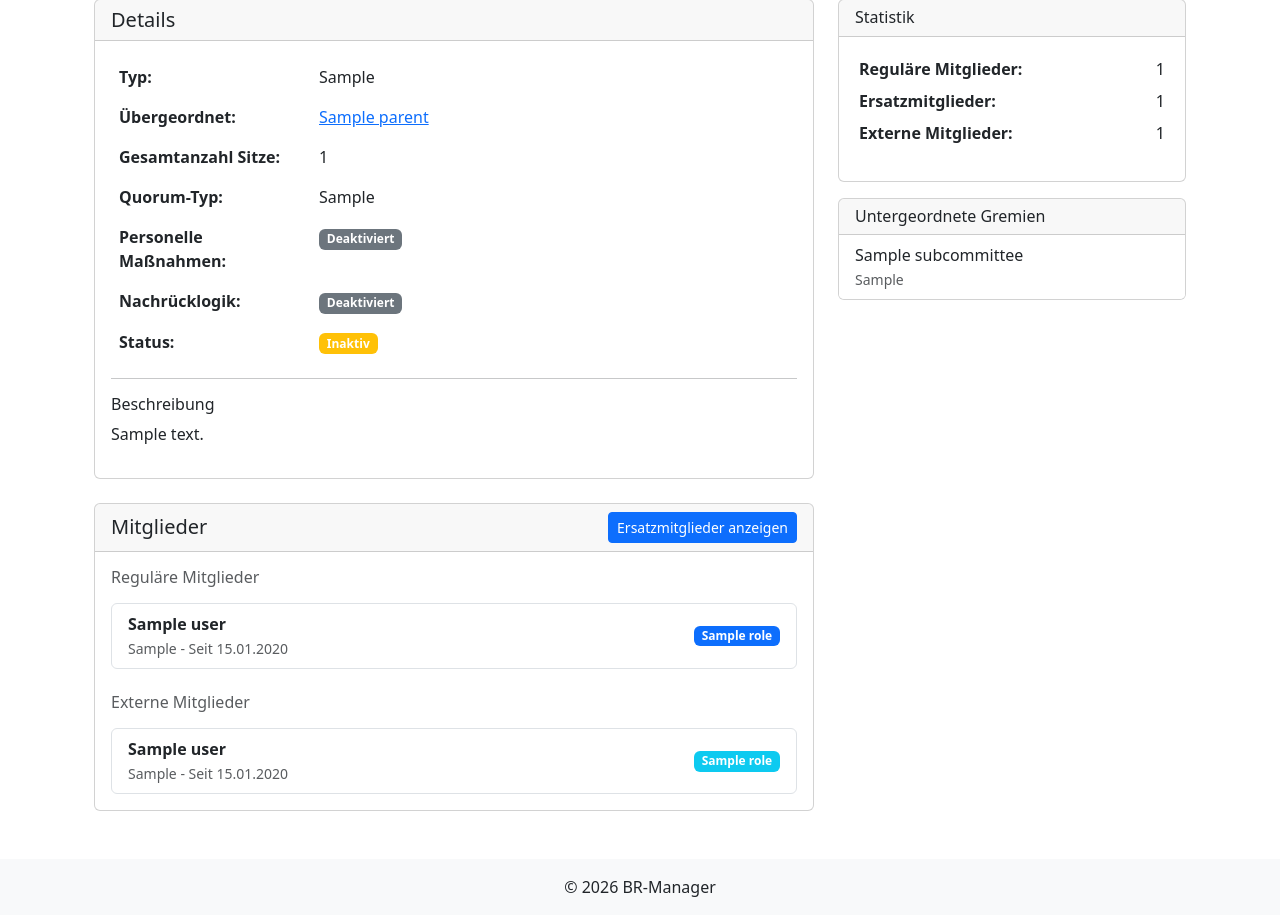
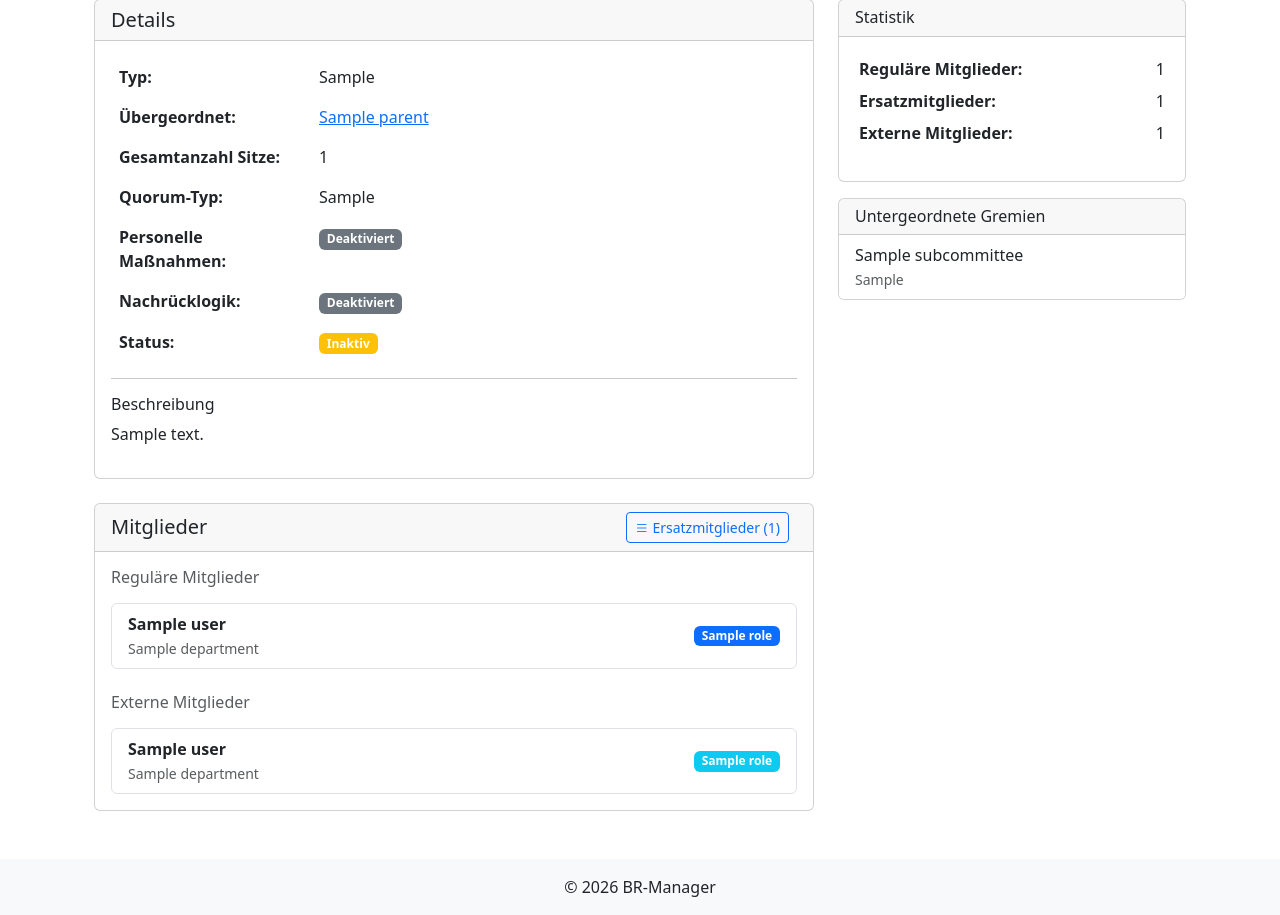
Before and after one commit to Cloud500/br_manager, a Django app: template apps/committees/templates/committees/committee_detail.html in a window 1280 px wide. Shown: the part 231-1146 px from the top of the page. Run offline with Django 5.2, Linux system fonts and the light colour scheme; the template is opened without the code that fills it: most values are stand-ins (such as "Sample title", 1, 10 or a date in 2020); some libraries are stand-ins or nearby versions.

Commit message:
feat(committees): enhance member display in templates
- add edit and remove buttons for members in committee_detail.html
- display user department in member list
- show member role badges in committee detail
- add substitute count badge in committee detail header
- replace start date with election list info in member_list.html

```diff
--- a/apps/committees/templates/committees/committee_detail.html
+++ b/apps/committees/templates/committees/committee_detail.html
@@ -99,9 +99,18 @@
             <div class="card">
                 <div class="card-header d-flex justify-content-between align-items-center">
                     <h5 class="mb-0">Mitglieder</h5>
-                    <a href="{% url 'committees:member_list' committee.pk %}" class="btn btn-sm btn-primary">
-                        Ersatzmitglieder anzeigen
+                    <div>
+                        {% if substitute_count > 0 %}
+                        <a href="{% url 'committees:member_list' committee.pk %}" class="btn btn-sm btn-outline-primary me-2">
+                            <i class="bi bi-list"></i> Ersatzmitglieder ({{ substitute_count }})
                         </a>
+                        {% endif %}
+                        {% if perms.committees.manage_members %}
+                        <a href="{% url 'committees:member_add' committee.pk %}" class="btn btn-sm btn-primary">
+                            <i class="bi bi-plus-circle"></i> Mitglied hinzufügen
+                        </a>
+                        {% endif %}
+                    </div>
                 </div>
                 <div class="card-body">
                     {% if regular_members or external_members %}
@@ -112,17 +121,30 @@
                         {% for membership in regular_members %}
                         <li class="list-group-item">
                             <div class="d-flex justify-content-between align-items-center">
-                                <div>
+                                <div class="flex-grow-1">
                                     <strong>{{ membership.user.get_full_name }}</strong>
-                                    <br>
+                                    {% if membership.user.profile.department %}
+                                        <br/>
                                         <small class="text-muted">
-                                        {{ membership.get_member_type_display }}
-                                        - Seit {{ membership.start_date|date:"d.m.Y" }}
+                                            {{ membership.user.profile.department }}
                                         </small>
+                                    {% endif %}
                                 </div>
+                                <div class="d-flex align-items-center gap-2">
                                     {% if membership.role %}
                                     <span class="badge bg-primary">{{ membership.role.name }}</span>
                                     {% endif %}
+                                    {% if perms.committees.manage_members %}
+                                    <a href="{% url 'committees:member_edit' committee.pk membership.pk %}"
+                                       class="btn btn-sm btn-outline-secondary" title="Bearbeiten">
+                                        <i class="bi bi-pencil"></i>
+                                    </a>
+                                    <a href="{% url 'committees:member_remove' committee.pk membership.pk %}"
+                                       class="btn btn-sm btn-outline-danger" title="Entfernen">
+                                        <i class="bi bi-trash"></i>
+                                    </a>
+                                    {% endif %}
+                                </div>
                             </div>
                         </li>
                         {% endfor %}
@@ -135,17 +157,30 @@
                         {% for membership in external_members %}
                         <li class="list-group-item">
                             <div class="d-flex justify-content-between align-items-center">
-                                <div>
+                                <div class="flex-grow-1">
                                     <strong>{{ membership.user.get_full_name }}</strong>
-                                    <br>
+                                    {% if membership.user.profile.department %}
+                                        <br/>
                                         <small class="text-muted">
-                                        {{ membership.get_member_type_display }}
-                                        - Seit {{ membership.start_date|date:"d.m.Y" }}
+                                            {{ membership.user.profile.department }}
                                         </small>
+                                    {% endif %}
                                 </div>
+                                <div class="d-flex align-items-center gap-2">
                                     {% if membership.role %}
                                     <span class="badge bg-info">{{ membership.role.name }}</span>
                                     {% endif %}
+                                    {% if perms.committees.manage_members %}
+                                    <a href="{% url 'committees:member_edit' committee.pk membership.pk %}"
+                                       class="btn btn-sm btn-outline-secondary" title="Bearbeiten">
+                                        <i class="bi bi-pencil"></i>
+                                    </a>
+                                    <a href="{% url 'committees:member_remove' committee.pk membership.pk %}"
+                                       class="btn btn-sm btn-outline-danger" title="Entfernen">
+                                        <i class="bi bi-trash"></i>
+                                    </a>
+                                    {% endif %}
+                                </div>
                             </div>
                         </li>
                         {% endfor %}
@@ -153,7 +188,12 @@
                     {% endif %}
 
                     {% else %}
-                    <p class="text-muted">Keine Mitglieder vorhanden.</p>
+                    <p class="text-muted mb-3">Keine Mitglieder vorhanden.</p>
+                    {% if perms.committees.manage_members %}
+                    <a href="{% url 'committees:member_add' committee.pk %}" class="btn btn-sm btn-primary">
+                        <i class="bi bi-plus-circle"></i> Erstes Mitglied hinzufügen
+                    </a>
+                    {% endif %}
                     {% endif %}
                 </div>
             </div>
```
Also changed, not shown: apps/committees/templates/committees/member_list.html (+17 -7 lines). Lines whose indentation alone changed are shown as unchanged.
